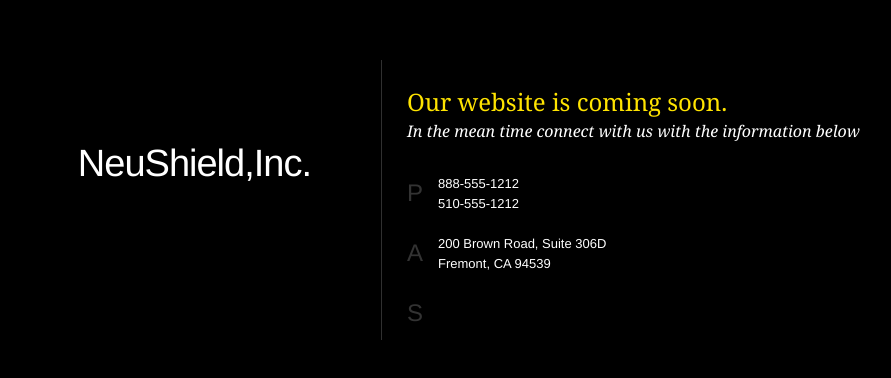
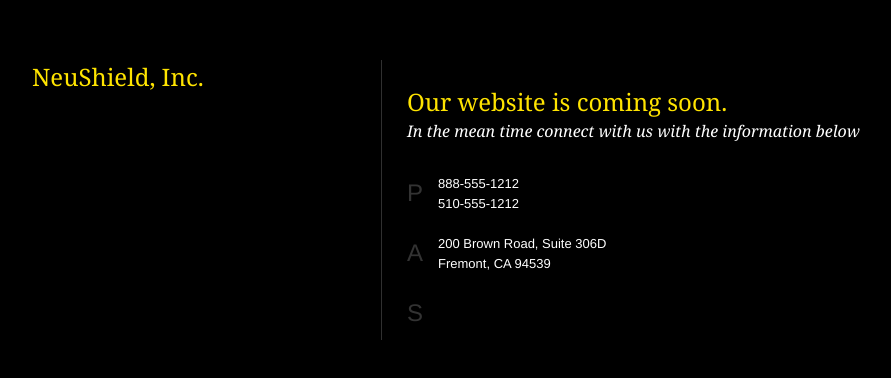
Before and after one commit to neushield/neushield.github.io, a plain HTML site: page index.html in a window 1280 px wide. Shown: the part 200-578 px from the top of the page, without its empty margins (138-1029 px from the left). Drawn offline with nearby package versions, Linux system fonts and the light colour scheme; a script that the page names is missing.

Commit message:
Initial commit

```diff
--- a/index.html
+++ b/index.html
@@ -16,7 +16,7 @@
 <body>
 <div id="shim"></div>
 <div id="content">
-	<div class="logo_box"><h1>NeuShield,Inc.</h1></div>
+	<div class="logo_box"><h2>NeuShield, Inc.</h2></div>
 	<div class="main_box">
 		<h2>Our website is coming soon.<br/><span>In the mean time connect with us with the information below</span></h2>
 
```
